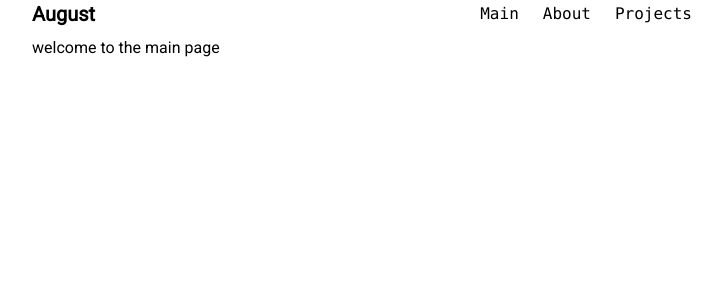
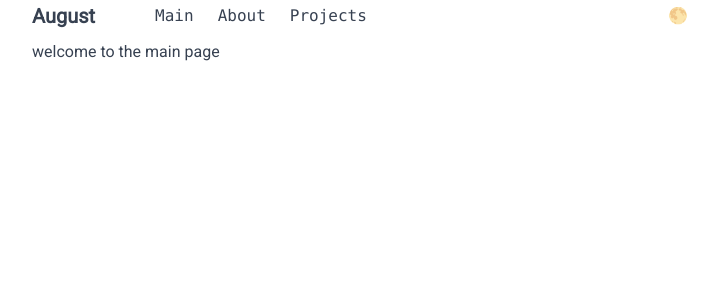
Before and after one commit to beierzhijin/fullstack-nuxt3, a Nuxt app: page / in a window 1280 px wide. Shown: the top 300 px of the page, without its empty margins (280-1002 px from the left). Built offline with nearby package versions, Linux system fonts and the light colour scheme.

Commit message:
feat(dark mode)
· ClientOnly
· useColorMode

```diff
--- /dev/null
+++ b/components/color-mode-selector.vue
@@ -0,0 +1,61 @@
+<script setup lang='ts'>
+const showNextModeLabel = ref(false)
+
+const colorMode = useColorMode()
+
+const modes = [
+  'system', // 0
+  'light', // 1
+  'dark' // 2
+]
+
+const nextModeIcons = {
+  system: '🌓',
+  light: '🌕',
+  dark: '🌑'
+}
+
+// <'system' | 'light' | 'dark'> 指定 computed 函数返回值的类型
+const nextMode = computed<'system' | 'light' | 'dark'>(() => {
+  const currentModeIndex = modes.indexOf(colorMode.preference)
+  let nextModeIndex = null
+
+  if (currentModeIndex + 1 === modes.length) {
+    nextModeIndex = 0
+  } else {
+    nextModeIndex = currentModeIndex + 1
+  }
+
+  return modes[nextModeIndex] as 'system' | 'light' | 'dark'
+})
+
+/*
+  ① typeof nextModeIcons:
+
+  {
+    system: string;
+    light: string;
+    dark: string;
+  }
+
+  ② keyof typeof nextModeIcons:
+
+  'system' | 'light' | 'dark'
+*/
+
+const nextModeIcon = computed(() => nextModeIcons[nextMode.value as keyof typeof nextModeIcons])
+// const nextModeIcon = computed(() => nextModeIcons[nextMode.value])
+
+const toggleMode = () => colorMode.preference = nextMode.value
+</script>
+
+<template>
+  <div class="flex items-center space-x-2">
+    <div class="text-gray-500 text-xs" v-if="showNextModeLabel">Change to {{ nextMode }}</div>
+    <button @click="toggleMode" @mouseenter="showNextModeLabel = true" @mouseleave="showNextModeLabel = false"
+      class="hover:bg-gray-200 dark:hover:bg-gray-600 px-2 py-1 text-gray-500">
+      {{ nextModeIcon }}
+    </button>
+  </div>
+</template>
+<style scoped></style>
--- a/components/project-list.vue
+++ b/components/project-list.vue
@@ -1,18 +1,39 @@
-<script setup lang='ts'>
+<script setup>
 // https://nuxt.com/docs/getting-started/data-fetching#fetch
-// 只使用 $fetch 会在客户端也调用一次请求，服务端调用一次，客户端调用一次
+// 只使用 $fetch 会在客户端也调用一次请求；服务端调用一次，客户端调用一次
 // console.log(await $fetch('https://api.github.com/users/beierzhijin/repos'))
 
 // https://nuxt.com/docs/api/composables/use-fetch
 // 不会看到 Loading 状态，因为请求发生在server端
-const { error, status, data } = await useFetch('https://api.github.com/users/beierzhijin/repos')
+const { error, status, data } = await useFetch(
+  'https://api.github.com/users/beierzhijin/repos'
+)
+const repos = computed(
+  // () => data.value.filter(repo => repo.description)
+  () => data.value.sort((a, b) => b.stargazers_count - a.stargazers_count)
+)
 </script>
 
 <template>
-  <div>Projects</div>
-
+  <div class="mb-10">我的 Github 项目</div>
+  <!-- 不会看到 Loading 状态，因为请求发生在server端 -->
   <section v-if="status === 'pending'">Loading...</section>
   <section v-else-if="error">Something went wrong... Try again!</section>
-  <section v-else="error">repos</section>
+  <section v-else class="grid grid-cols-1 gap-4">
+    <ul>
+      <li v-for="repository in repos" :key="repository.id"
+        class="border border-gray-200 rounded-sm p-4 hover:bg-gray-100 font-mono">
+        <a :href="repository.html_url" target="_blank">
+          <div class="flex items-center justify-between text-sm">
+            <div class="font-semibold"> {{ repository.name }}</div>
+            <div>{{ repository.stargazers_count }} ★</div>
+          </div>
+          <p class="text-sm">
+            {{ repository.description }}
+          </p>
+        </a>
+      </li>
+    </ul>
+  </section>
 </template>
 <style scoped></style>
--- a/layouts/default.vue
+++ b/layouts/default.vue
@@ -1,4 +1,11 @@
 <script setup lang='ts'>
+// https://color-mode.nuxtjs.org/#force-a-color-mode
+// const colorMode = useColorMode()
+/* 可读可写 */
+// console.log(colorMode.preference)
+// system dark light
+// colorMode.preference = 'system'
+
 // https://nuxt.com/docs/getting-started/seo-meta#dynamic-title
 useHead({
   // as a string,
@@ -23,11 +30,19 @@ useHead({
   <!-- Unlike other components, your layouts must have a single root element to allow Nuxt to apply transitions between layout changes - and this root element cannot be a <slot />. -->
   <div class="container mx-auto max-w-2xl">
     <header class="flex justify-between items-center">
-      <div>
-        <NuxtLink to="/" class="text-xl font-semibold p-2 hover:bg-gray-200">August</NuxtLink>
+      <div class="flex items-center space-x-12">
+        <div>
+          <NuxtLink to="/" class="text-xl font-semibold p-2 hover:bg-gray-200">August</NuxtLink>
+        </div>
+
+        <Menu />
       </div>
 
-      <Menu />
+      <!-- 确保在 ClientOnly 中，否则会报 Hydration text content mismatch... -->
+      <!-- ColorModeSelector部分在服务端渲染，部分在客户端渲染，服务端无法访问browser客户端的storage，就会报这个warning -->
+      <ClientOnly>
+        <ColorModeSelector />
+      </ClientOnly>
     </header>
 
     <main class="p-2 mb-10">
@@ -40,4 +55,8 @@ useHead({
 body {
   font-family: Roboto;
 }
+
+body {
+  @apply bg-white dark:bg-gray-900 text-gray-700 dark:text-gray-300
+}
 </style>
--- a/nuxt.config.ts
+++ b/nuxt.config.ts
@@ -3,6 +3,10 @@ export default defineNuxtConfig({
   compatibilityDate: '2024-04-03',
   devtools: { enabled: true },
   modules: [
-    '@nuxtjs/tailwindcss'
-  ]
+    '@nuxtjs/tailwindcss',
+    '@nuxtjs/color-mode'
+  ],
+  colorMode: {
+    classSuffix: ''
+  }
 })
--- a/package.json
+++ b/package.json
@@ -13,8 +13,9 @@
     "nuxt": "^3.13.0",
     "vue": "^3.4.38"
   },
-  "packageManager": "pnpm@9.7.0",
+  "packageManager": "pnpm@9.9.0",
   "devDependencies": {
+    "@nuxtjs/color-mode": "^3.4.4",
     "@nuxtjs/tailwindcss": "^6.12.1"
   }
 }
--- a/pages/index.vue
+++ b/pages/index.vue
@@ -29,7 +29,7 @@ useHead({
     {
       rel: 'icon',
       type: 'image/png',
-      href: '/favicon.png'
+      href: '/favicon.ico'
     }
   ]
 })
--- a/pages/projects.vue
+++ b/pages/projects.vue
@@ -1,10 +1,18 @@
 <script setup lang='ts'>
-
+/**
+  强制一种颜色模式，必须在父级页面，
+  不能够像colorMode.preference一样立即改变当前页面颜色，需要刷新
+  ⚠️不推荐使用
+*/
+//
+// definePageMeta({
+//   colorMode: 'light'
+// })
 </script>
 
 <template>
   <div>
-    <h2 class="text-2xl font-semibold mb-10">项目列表</h2>
+    <h2 class="text-2xl font-semibold mb-10">Projects</h2>
     <ProjectList />
   </div>
 </template>
--- /dev/null
+++ b/tailwind.config.ts
@@ -0,0 +1,5 @@
+module.exports = {
+  // The selector strategy replaced the class strategy in Tailwind CSS v3.4.1.
+  // darkMode: 'class'
+  darkMode: 'selector'
+}
```
Also changed, not shown: 1 other file (tests, documents, lock files or other folders).
